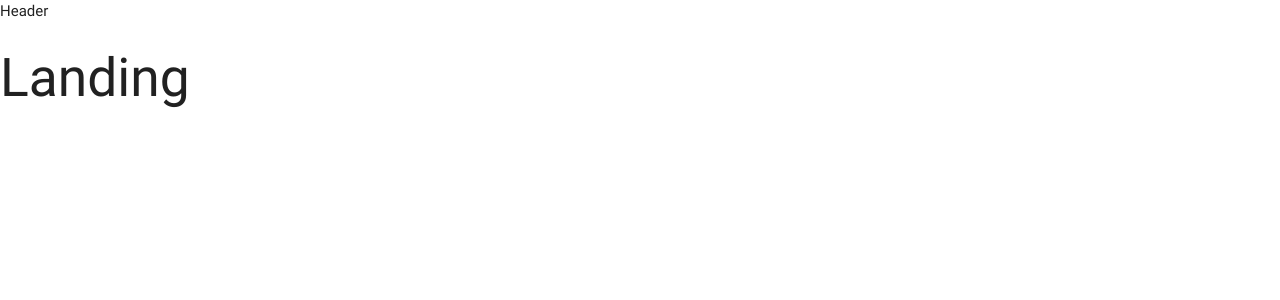
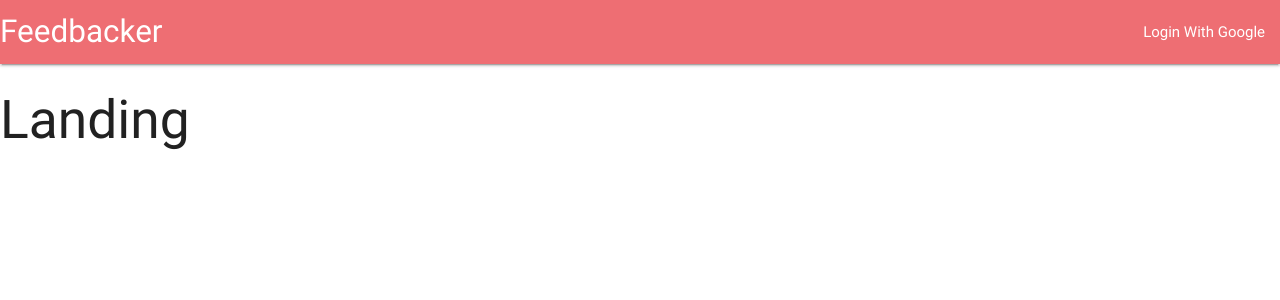
Before and after one commit to sanderhelleso/feedbacker, a React (Create React App) app in the folder client/: page / in a window 1280 px wide. Shown: the top 300 px of the page. Built offline with nearby package versions, Linux system fonts and the light colour scheme.

Commit message:
added base header elements

```diff
--- a/client/src/components/Header.js
+++ b/client/src/components/Header.js
@@ -4,9 +4,18 @@
 class Header extends Component {
     render() {
         return(
-            <div>
-                Header
-            </div>
+            <nav>
+                <div className="nav-wrapper">
+                    <a className="left brand-logo">
+                        Feedbacker
+                    </a>
+                    <ul className="right">
+                        <li>
+                            <a>Login With Google</a>
+                        </li>
+                    </ul>
+                </div>
+            </nav>
         );
     }
 }
```
